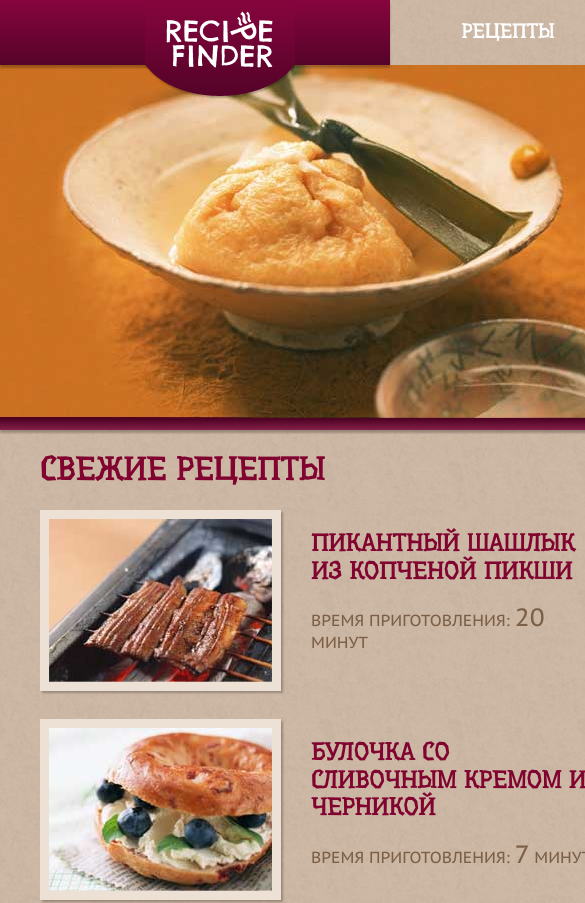
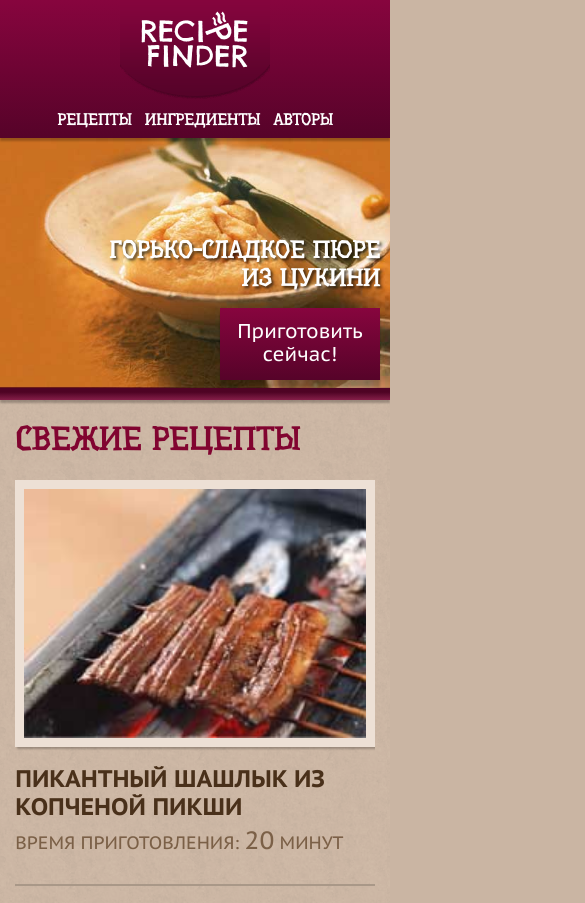
Before and after one commit to Sergey-Filippov/Recipe-Finder, a plain HTML site: page index.html in a window 390 px wide. Shown: the top 903 px of the page, 585 px wide, since content can reach past the window. Drawn offline with Linux system fonts and the light colour scheme.

Commit message:
all style + animation + adaptive

```diff
--- a/css/styles.css
+++ b/css/styles.css
@@ -1,13 +1,16 @@
 @font-face {
-    font-family: 'PTSansCap';
-    src: url('../fonts/pt_sans-caption-web-regular-webfont.eot');
-    src: url('../fonts/pt_sans-caption-web-regular-webfont.eot?#iefix') format('embedded-opentype'),
-        url('../fonts/pt_sans-caption-web-regular-webfont.woff') format('woff'),
-        url('../fonts/pt_sans-caption-web-regular-webfont.ttf') format('truetype');
+    font-family: 'UnderDog';
+    src: url('../fonts/underdog-regular-webfont.eot');
+    src: url('../fonts/underdog-regular-webfont.eot?#iefix') format('embedded-opentype'),
+        url('../fonts/underdog-regular-webfont.woff') format('woff'),
+        url('../fonts/underdog-regular-webfont.ttf') format('truetype');
     font-weight: normal;
     font-style: normal;
 
 }
+
+
+
 
 @font-face {
     font-family: 'PTSansCapBold';
@@ -20,36 +23,24 @@
 
 }
 
+
+
+
 @font-face {
-    font-family: 'UnderDog';
-    src: url('../fonts/underdog-regular-webfont.eot');
-    src: url('../fonts/underdog-regular-webfont.eot?#iefix') format('embedded-opentype'),
-        url('../fonts/underdog-regular-webfont.woff') format('woff'),
-        url('../fonts/underdog-regular-webfont.ttf') format('truetype');
+    font-family: 'PTSansCap';
+    src: url('../fonts/pt_sans-caption-web-regular-webfont.eot');
+    src: url('../fonts/pt_sans-caption-web-regular-webfont.eot?#iefix') format('embedded-opentype'),
+        url('../fonts/pt_sans-caption-web-regular-webfont.woff') format('woff'),
+        url('../fonts/pt_sans-caption-web-regular-webfont.ttf') format('truetype');
     font-weight: normal;
     font-style: normal;
 
-}
-@keyframes logomove {
-    0% {
-        transform: translateX(-800%) rotate(0) scale(0.1, 0.1);
-    }
-    100% {transform: translateX(0) rotate(-720deg) scale(1, 1);
-    }
-}
-
-
-* {
-    -webkit-box-sizing: border-box;
-    -moz-box-sizing: border-box;
-    box-sizing: border-box;
 }
 
 .cf:before,
 .cf:after {
     content: " ";
     display: table;
-
 }
 
 .cf:after {
@@ -61,60 +52,130 @@
     /* for IE6 and IE7 */
 }
 
-body {
-    background: #cab5a3 url(../images/bg-main.gif) repeat;
-    color: #333333;
-    font-family: 'PTSansCap', Arial, Helvetica, sans-serif;
+* {
+    -webkit-box-sizing: border-box;
+    -moz-box-sizing: border-box;
+    box-sizing: border-box;
 }
 
-h1,
-h2,
-nav {
-    font-family: 'UnderDog', Arial, Helvetica, sans-serif;
-    text-transform: uppercase;
-    font-weight: bold;
-    color: #810430;
+body {
+    background: #cab5a3 url(../images/bg-main.gif) repeat repeat 0 0;
+    color: #333;
+    font-family: PTSansCap, Arial, Helvetica, sans-serif;
 }
-
 
 a {
     text-decoration: none;
     color: #544a40;
 }
 
+a:hover {
+    text-decoration: underline;
+}
 
-
-/*h1, h2 {
-    text-shadow: rgba(0, 0, 0, .25) 5px 5px 4px;
-    с тенью прикольней
-}*/
+h1,
+h2,
+nav {
+    font-family: UnderDog, Arial, Helvetica, sans-serif;
+    text-transform: uppercase;
+    font-weight: bold;
+    color: #810430;
+}
 
 .center-global {
-    width: 1020px;
+    max-width: 1020px;
     margin: 0 auto;
 }
 
 body>header {
     box-shadow: rgba(0, 0, 0, .25) 0 3px 2px 0;
     position: relative;
-    z-index: 9;
+    z-index: 10;
     background-image: linear-gradient(#87053e, #560329);
 }
 
 .logo {
     float: left;
-    margin-left: 145px;
+    margin-left: 14.216%;  /* 145 / 1020 */
     margin-top: -34px;
     position: relative;
     top: 34px;
-    transform: translateX(-800%) scale(1, 1);
+    -webkit-transform: translateX(-800%);
+    -moz-transform: translateX(-800%);
+    -o-transform: translateX(-800%);
+    -ms-transform: translateX(-800%);
+    transform: translateX(-800%);
+    -webkit-animation: logomove 2s ease-out 1s 1 normal forwards;
+    -moz-animation: logomove 2s ease-out 1s 1 normal forwards;
+    -o-animation: logomove 2s ease-out 1s 1 normal forwards;
     animation: logomove 2s ease-out 1s 1 normal forwards;
+}
+
+@-webkit-keyframes logomove {
+
+    0% {
+        -webkit-transform: translateX(-800%) rotate(0);
+    }
+
+    100% {
+        -webkit-transform: translateX(0) rotate(-360deg);
+    }
+
+}
+
+@-moz-keyframes logomove {
+
+    0% {
+        -moz-transform: translateX(-800%) rotate(0);
+    }
+
+    100% {
+        -moz-transform: translateX(0) rotate(-360deg);
+    }
+
+}
+
+@-o-keyframes logomove {
+
+    0% {
+        -o-transform: translateX(-800%) rotate(0);
+    }
+
+    100% {
+        -o-transform: translateX(0) rotate(-360deg);
+    }
+
+}
+
+@keyframes logomove {
+
+    0% {
+        transform: translateX(-800%) rotate(0);
+    }
+
+    100% {
+        transform: translateX(0) rotate(-360deg);
+    }
+
 }
 
 nav {
     float: right;
-    margin-right: 177px;
+    margin-right: 17.353%;  /* 177 / 1020 */
     padding-top: 20px;
+}
+
+nav a {
+    color: #fefefe;
+    -webkit-transition: color .4s ease-out;
+    -moz-transition: color .4s ease-out;
+    -o-transition: color .4s ease-out;
+    transition: color .4s ease-out;
+}
+
+nav a:hover {
+    text-decoration: none;
+    color: #cdb8a5;
 }
 
 nav ul {
@@ -125,8 +186,7 @@ nav ul {
 
 nav ul li {
     display: inline-block;
-    *display: inline;
-    /* for IE7 */
+    *display: inline;  /* for IE7 */
     margin-right: 30px;
     font-size: 20px;
 }
@@ -135,31 +195,25 @@ nav ul li:last-child {
     margin-right: 0;
 }
 
-nav a {
-    color: #fefefe;
-    transition: color .4s ease-out;
-
-}
-
-nav a:hover {
-    text-decoration: none;
-    color: #cdb8a5;
-
-}
-
 .promo {
     position: relative;
     z-index: 5;
     padding-bottom: 8px;
     box-shadow: rgba(0, 0, 0, .25) 0 3px 2px 0;
-    background-image: linear-gradient(#4e0324 97%, #851f49);
+    background-image: linear-gradient(#4e0324, #4e0324 97%, #851f49);
+    overflow: hidden;
+}
+
+.promo img {
+    width: auto;
+    height: auto;
 }
 
 .promo-desc {
     position: absolute;
     bottom: 93px;
-    right: 75px;
-    width: 316px;
+    right: 7.353%;  /* 75 / 1020 */
+    width: 30.980%;  /* 316 / 1020 */
     text-align: center;
 }
 
@@ -169,33 +223,89 @@ nav a:hover {
 
 .promo-btn {
     display: inline-block;
-    width: 208px;
+    width: 65.823%; /* 208 / 316 */
     padding: 13px 0;
     background-color: #6c0733;
     background-image: linear-gradient(#87053e, #560329);
-    box-shadow: 0 7px 2px 0 rgba(0, 0, 0, .25);
-    font-style: 20px;
+    box-shadow: rgba(0, 0, 0, .25) 0 7px 2px 0;
+    font-size: 20px;
     color: #fefefe;
+    -webkit-transition: -webkit-transform .5s ease-out;
+    -moz-transition: -moz-transform .5s ease-out;
+    -o-transition: o-transform .5s ease-out;
     transition: transform .5s ease-out;
-
 }
 
 .promo-btn:hover {
     text-decoration: none;
-    transform:scale(1.05);
+    -webkit-transform: scale(1.05);
+    -moz-transform: scale(1.05);
+    -o-transform: scale(1.05);
+    transform: scale(1.05);
 }
-
 
 .main {
     padding-bottom: 33px;
 }
 
+.latest {
+    width: 62.745%;  /* 640 / 1020 */
+    float: left;
+    padding: 0 3.922%; /* 0 40px */
+    background: url(../images/bg-column.png) no-repeat top right;
+}
 
-.latest {
-    width: 640px;
+.media {
+    clear: left;
+    padding-bottom: 28px;
+    overflow: hidden;
+}
+
+.media a {
+    text-decoration: none;
+}
+
+.media a h2,
+.media a p {
+    -webkit-transition: color .3s linear;
+    -moz-transition: color .3s linear;
+    -o-transition: color .3s linear;
+    transition: color .3s linear;
+}
+
+.media a:hover h2,
+.media a:hover p {
+    color: #b32c1c;
+}
+
+.media h2 {
+    color: #49301a;
+    font-family: PTSansCapBold, Arial, Helvetica, sans-serif;
+    font-weight: normal;
+    font-size: 24px;
+    margin-bottom: 5px;
+}
+
+.media img {
     float: left;
-    padding: 0 40px;
-    background: url(../images/bg-column.png) no-repeat top right;
+    margin-right: 5.556%;  /* 30 / 540 */
+    max-width: 241px;
+    width: 100%;
+    height: auto;
+    border: solid 9px #ede0d5;
+    box-shadow: rgba(0, 0, 0, .25) 2px 2px 2px 0;
+}
+
+.media p {
+    margin: 0;
+    font-family: PTSansCap, Arial, Helvetica, sans-serif;
+    font-size: 18px;
+    color: #7b6047;
+    text-transform: uppercase;
+}
+
+.media p span {
+    font-size: 25px;
 }
 
 .more-btn {
@@ -207,56 +317,8 @@ nav a:hover {
     background-image: linear-gradient(#6b5139, #2d1e10);
 }
 
-.media {
-    clear: left;
-    padding-bottom: 28px;
-    overflow: hidden;
-}
-
-.madia h2 {
-    color: #49301a;
-    font-family: PTSansCapBold, Arial, Helvetica, sans-serif;
-    font-weight: normal;
-    font-style: 24px;
-    margin-bottom: 5px;
-}
-
-.media img {
-    float: left;
-    margin-right: 30px;
-    border: solid 9px #ede0d5;
-    box-shadow: rgba(0, 0, 0, .25) 2px 2px 2px 0;
-}
-
-.media p {
-    margin: 0;
-    font-family: PTSansCap, Arial, Helvetica, sans-serif;
-    font-style: 18px;
-    color: #7b6047;
-    text-transform: uppercase;
-}
-
-.media span {
-    font-size: 25px;
-}
-
-.media a {
-    text-decoration: none;
-
-}
-
-.media a h2,
-.media a p {
-    transition: color .3s linear;
-}
-
-.media a:hover h2,
-.media a:hover p {
-    color: #b32c1c;
-}
-
 .sidebar {
-    width: 360px;
+    width: 35.294%; /* 360 / 1020 */
     float: right;
 }
 
@@ -268,18 +330,18 @@ nav a:hover {
     float: left;
     clear: left;
     padding-top: 4px;
-    padding-right: 15px;
-    width: 45px;
+    padding-right: 4.167%;  /* 15 / 1020 */
+    width: 12.5%;  /* 45 / 1020 */
+    color: #810430;
     font-size: 13px;
-    color: #810430;
 }
 
 .pop-item {
     padding-bottom: 20px;
     float: left;
-    width: 250px;
+    width: 69.444%; /* 250 / 1020 */
+    text-transform: uppercase;
     font-size: 18px;
-    text-transform: uppercase;
 }
 
 .pop-item a {
@@ -287,8 +349,8 @@ nav a:hover {
 }
 
 .tweet {
-    padding-left: 55px;
-    padding-right: 20px;
+    padding-left: 15.278%;  /* 55 / 1020 */
+    padding-right: 5.556%; /* 20 / 1020 */
     position: relative;
     line-height: 1.4;
 }
@@ -297,11 +359,18 @@ nav a:hover {
     content: url(../images/twitter-icon.png);
     display: block;
     position: absolute;
-    left: 15px;
+    left: 4.167%; /* 15 / 1020 */
     top: 4px;
+    -webkit-transition: -webkit-transform .5s linear;
+    -moz-transition: -moz-transform .5s linear;
+    -o-transition: o-transform .5s linear;
     transition: transform .5s linear;
 }
+
 .tweet:hover:before {
+    -webkit-transform: rotate(360deg);
+    -moz-transform: rotate(360deg);
+    -o-transform: rotate(360deg);
     transform: rotate(360deg);
 }
 
@@ -309,13 +378,12 @@ nav a:hover {
     color: #810430;
 }
 
-.tweet .date {
+a.date {
     color: #8f7e6d;
     font-family: Arial, sans-serif;
     font-size: 12px;
     font-style: italic;
 }
-
 
 footer {
     background-color: rgb(66, 3, 30);
@@ -323,14 +391,19 @@ footer {
     padding-bottom: 50px;
 }
 
+footer ul {
+    list-style: none;
+    margin: 0;
+    padding: 0;
+}
+
 .footer-inside {
     padding-left: 40px;
-
 }
 
 .footer-1 {
     float: left;
-    width: 460px;
+    width: 45.098%;  /* 460 / 1020 */
 }
 
 .footer-1 h2 {
@@ -346,21 +419,190 @@ footer {
 
 .footer-1 li {
     float: left;
-    width: 240px;
+    width: 49.763%;  /* 210 / 422 */
+}
+
+.footer-1 ul a,
+.footer-2 ul a {
+    color: #ab97a0;
 }
 
 .footer-2 {
     float: left;
-    width: 250px;
+    width: 24.51%;  /* 250 / 1020 */
+    padding-top: 22px;
+}
+
+.footer-2 ul {
+    margin: 0 24.54% 0 0; /* 0 80/326 0 0 */
 }
 
 .footer-3 {
     float: left;
-    width: 232px;
+    width: 22.745%;  /* 232 / 1020 */
+    color: #801c48;
+    padding-top: 22px;
 }
 
-footer ul {
-    list-style: none;
-    margin: 0;
-    padding: 0;
+.footer-3 h2,
+.footer-3 a {
+    color: #801c48;
 }
+
+.footer-3 li {
+    line-height: 1.7;
+}
+
+@media (max-width: 930px) {
+
+    .logo-link {
+        display: block;
+        width: 150px;
+        margin: -34px auto 0 auto;
+    }
+
+    .logo {
+        float: none;
+        margin: 0;
+        -webkit-transform: translateX(0);
+        -moz-transform: translateX(0);
+        -o-transform: translateX(0);
+        -ms-transform: translateX(0);
+        transform: translateX(0);
+        -webkit-animation: none;
+        -moz-animation: none;
+        -ms-animation: none;
+        -o-animation: none;
+        animation: none;
+    }
+
+    nav {
+        float: none;
+        padding-top: 10px;
+        margin: 24px 0 0 0;
+    }
+
+    nav ul {
+        text-align: center;
+    }
+
+    nav ul li {
+        margin-right: 0;
+        padding: 8px;
+    }
+
+    .center-global {
+        width: auto;
+    }
+
+    .promo img {
+        max-height: 320px;
+    }
+
+    .promo-desc {
+        min-width: 300px;
+        bottom: 40px;
+        right: 20px;
+    }
+
+    .promo-desc h1 {
+        text-shadow: rgba(0, 0, 0, 0.7) 2px 2px 3px;
+    }
+
+    .latest {
+        background: none;
+        width: auto;
+    }
+
+    .sidebar {
+        float: none;
+        clear: left;
+        width: auto;
+        padding: 20px;
+    }
+
+    .footer-inside>div {
+        float: none;
+        clear: left;
+        margin: 0 auto;
+        width: auto;
+    }
+
+    .footer-inside li {
+        float: none;
+    }
+
+    .footer-inside ul {
+        text-align: left;
+    }
+
+    .footer-left h2 {
+        font-size: 26px;
+    }
+
+}
+
+@media (max-width: 730px) {
+
+    .promo img {
+        height: 250px;
+    }
+
+    .promo-desc {
+        bottom: 20px;
+        right: 10px;
+        text-align: right;
+    }
+
+    .promo-btn {
+        width: 160px;
+        text-align: center;
+    }
+
+    .media {
+        border-bottom: solid 2px #a99888;
+        margin-bottom: 24px;
+    }
+
+    .media img {
+        display: block;
+        margin-bottom: 10px;
+    }
+
+    .more-btn {
+        float: none;
+        width: auto;
+        padding: 13px 20px;
+    }
+
+}
+
+@media (max-width: 480px) {
+
+    nav ul li {
+        padding: 8px 4px;
+        font-size: 16px;
+    }
+
+    .media img {
+        float: none;
+        max-width: 100%;
+    }
+
+    .promo-desc h1 {
+        font-size: 24px;
+    }
+
+    .footer-1 h2 {
+        font-size: 24px;
+    }
+
+}
+
+@media (max-width: 340px) {
+
+    nav ul li {
+        display: block;
+    }
+
+}
```
